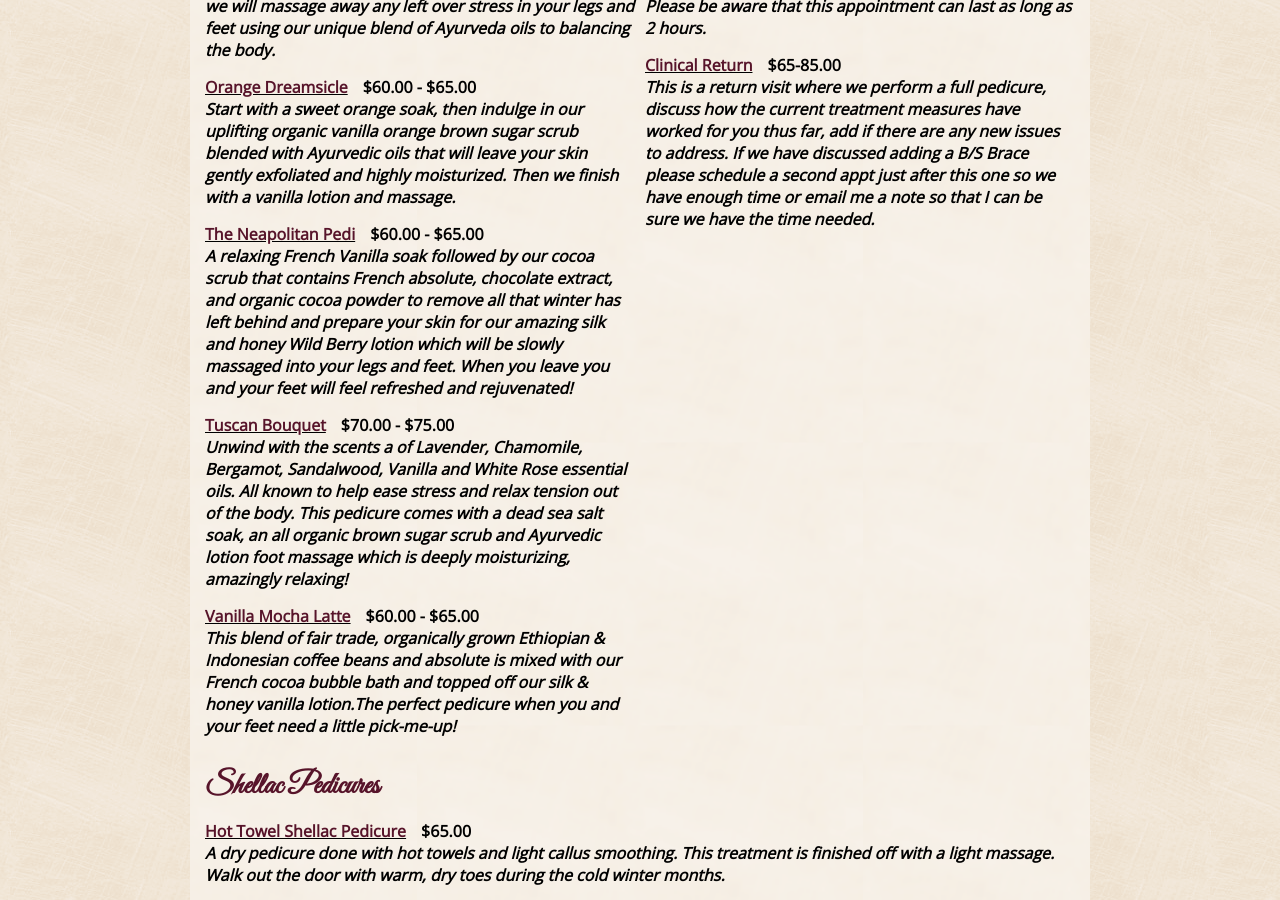
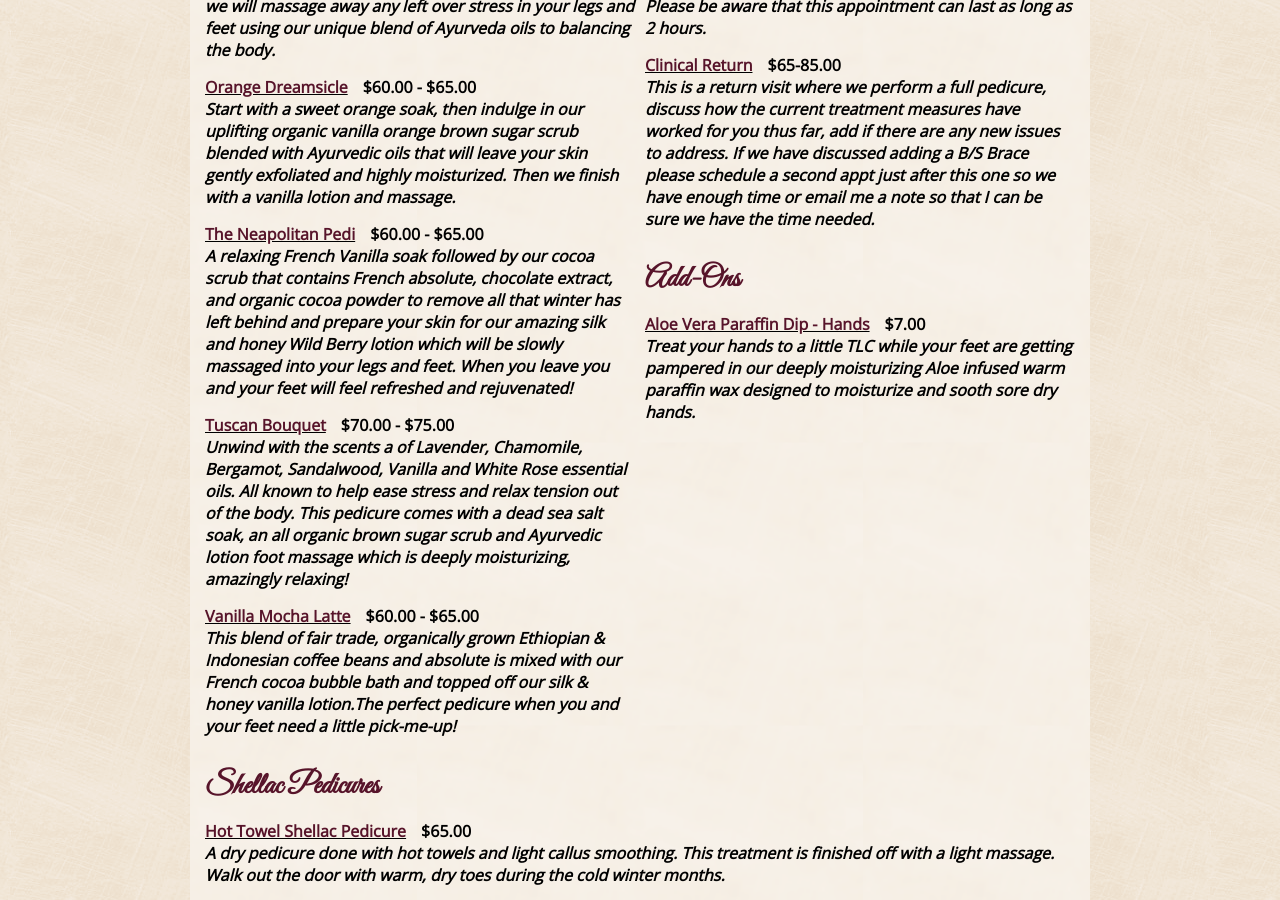
Before and after one commit to susanspedispa/susanspedispa.github.io, a Jekyll site: the page built from menu/pedicures.html, in a window 1280 px wide and 900 px high, scrolled down 721 px. Built offline with Jekyll 4.4.1, drawn with Linux system fonts in a browser that asks for light colours.

Commit message:
Update pedicures.yml

```diff
--- a/_data/pedicures.yml
+++ b/_data/pedicures.yml
@@ -77,7 +77,13 @@ menu:
             have worked for you thus far, add if there are any new issues to address. If we have discussed adding
             a B/S Brace please schedule a second appt just after this one so we have enough time or email me a note
             so that I can be sure we have the time needed.
-
+    - name: Add-Ons
+      treatments:
+        - name: Aloe Vera Paraffin Dip - Hands
+          price: $7.00
+          description: >
+            Treat your hands to a little TLC while your feet are getting pampered in our deeply moisturizing Aloe
+            infused warm paraffin wax designed to moisturize and sooth sore dry hands.
 
 - position: center
   groups:
```
